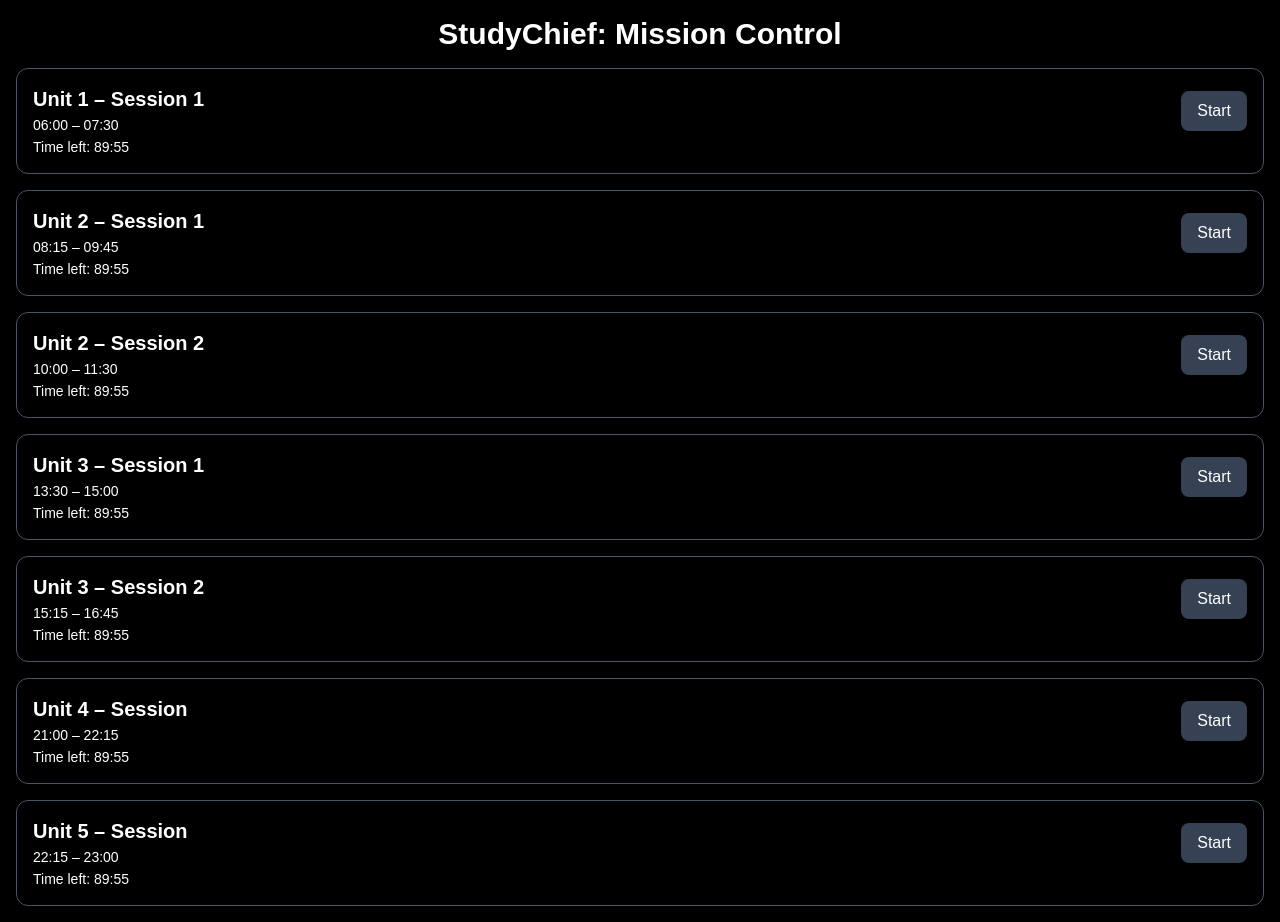
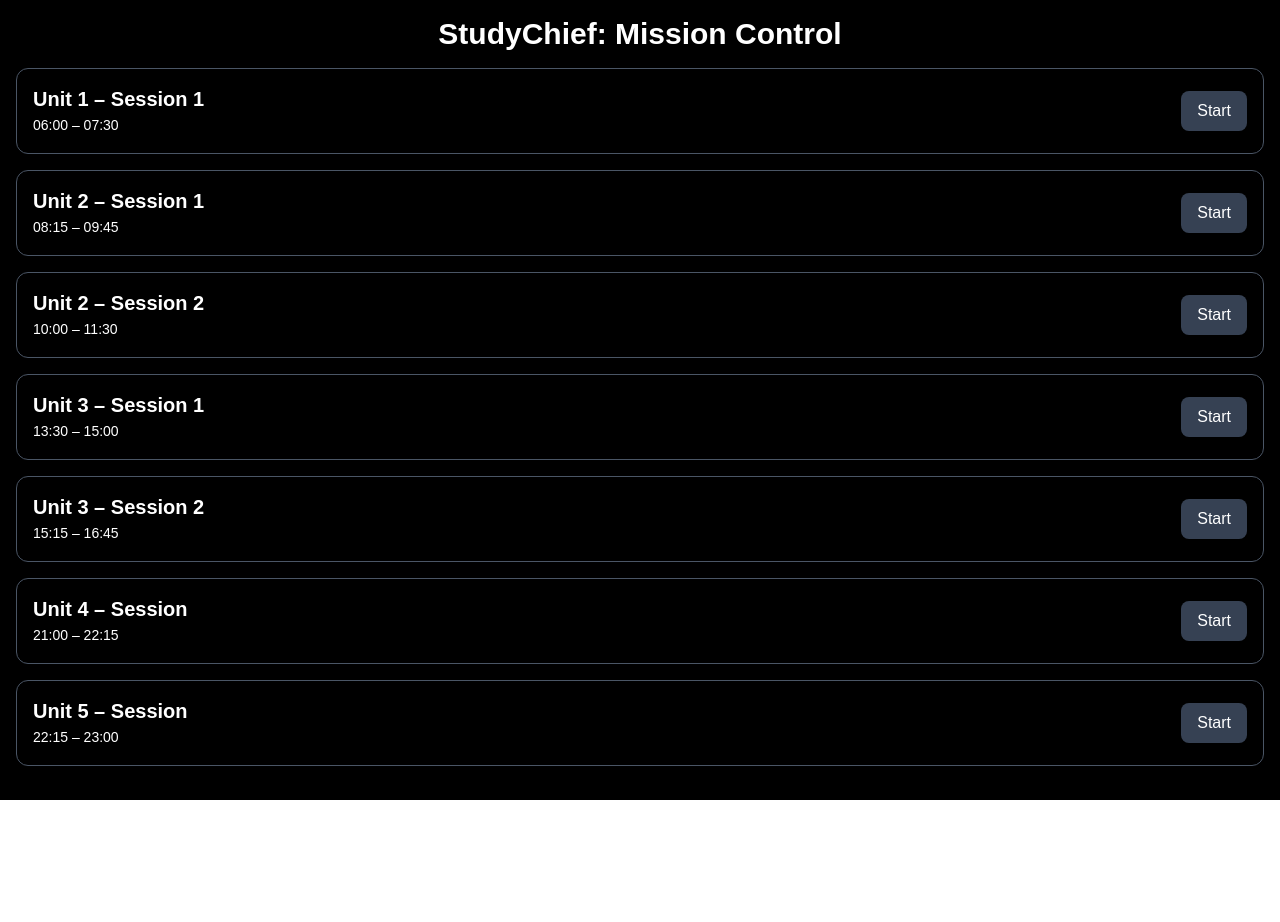
Before and after one commit to Sid-2655/StudyChief, a Next.js app: page / in a window 1280 px wide. After the commit the page ends 800 px from the top, so only its background shows below. Built offline with nearby package versions, Linux system fonts and the light colour scheme.

Commit message:
Update index.js

```diff
--- a/pages/index.js
+++ b/pages/index.js
@@ -11,21 +11,27 @@ const initialMissions = [
 ];
 
 export default function StudyChief() {
-  const [missions, setMissions] = useState(initialMissions);
-  const [completed, setCompleted] = useState(() => {
+  const [missions, setMissions] = useState(() => {
     // Only use localStorage on the client side
     if (typeof window !== 'undefined') {
       const saved = localStorage.getItem('missions');
+      return saved ? JSON.parse(saved) : initialMissions;
+    }
+    return initialMissions;
+  });
+  const [completed, setCompleted] = useState(() => {
+    if (typeof window !== 'undefined') {
+      const saved = localStorage.getItem('completed');
       return saved ? JSON.parse(saved) : Array(missions.length).fill(false);
     }
     return Array(missions.length).fill(false);
   });
-  const [currentMission, setCurrentMission] = useState(0);
-  const [timer, setTimer] = useState(missions[currentMission].duration * 60);
+  const [currentMission, setCurrentMission] = useState(null);
+  const [timer, setTimer] = useState(0);
 
   // Timer effect
   useEffect(() => {
-    if (completed.every(Boolean)) return; // Don't run if all missions are completed
+    if (currentMission === null || completed.every(Boolean)) return; // Don't run if no mission is active or all missions are completed
 
     const interval = setInterval(() => {
       setTimer((prevTimer) => {
@@ -38,15 +44,16 @@ export default function StudyChief() {
       });
     }, 1000);
 
-    return () => clearInterval(interval);  // Cleanup on unmount or change of mission
-  }, [completed, currentMission]);
+    return () => clearInterval(interval); // Cleanup on unmount or change of mission
+  }, [currentMission, completed]);
 
-  // Update local storage when completed status changes
+  // Save data to localStorage whenever there's a change
   useEffect(() => {
     if (typeof window !== 'undefined') {
-      localStorage.setItem('missions', JSON.stringify(completed));
+      localStorage.setItem('missions', JSON.stringify(missions));
+      localStorage.setItem('completed', JSON.stringify(completed));
     }
-  }, [completed]);
+  }, [missions, completed]);
 
   const handleComplete = (index) => {
     const updated = [...completed];
@@ -63,7 +70,7 @@ export default function StudyChief() {
 
   const handleStartNewMission = (index) => {
     setCurrentMission(index);
-    setTimer(missions[index].duration * 60);  // Set new timer based on mission's duration
+    setTimer(missions[index].duration * 60); // Set new timer based on mission's duration
   };
 
   const formatTime = (timeInSeconds) => {
@@ -78,7 +85,10 @@ export default function StudyChief() {
 
       <div className="space-y-4">
         {missions.map((m, idx) => (
-          <div key={idx} className={`p-4 border rounded-xl ${completed[idx] ? 'border-green-500 bg-green-900/20' : 'border-gray-600'}`}>
+          <div
+            key={idx}
+            className={`p-4 border rounded-xl ${completed[idx] ? 'border-green-500 bg-green-900/20' : 'border-gray-600'}`}
+          >
             <div className="flex justify-between items-center">
               <div>
                 <h2 className="text-xl font-semibold">
@@ -109,7 +119,9 @@ export default function StudyChief() {
                 )}
               </div>
             </div>
-            <p className="text-sm">Time left: {formatTime(timer)}</p>
+            {currentMission === idx && (
+              <p className="text-sm">Time left: {formatTime(timer)}</p>
+            )}
           </div>
         ))}
       </div>
```
